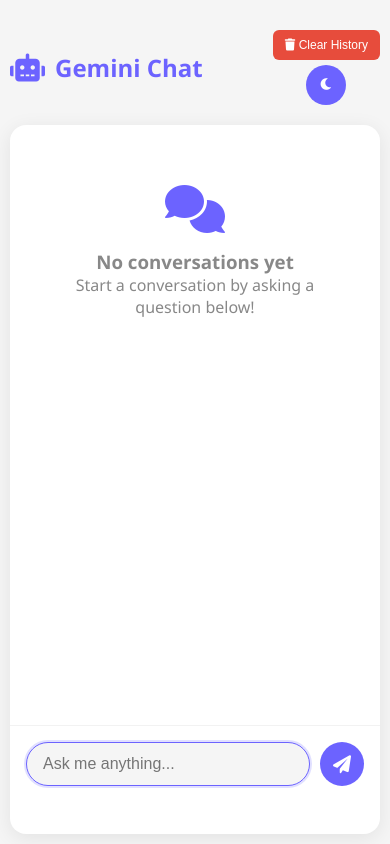
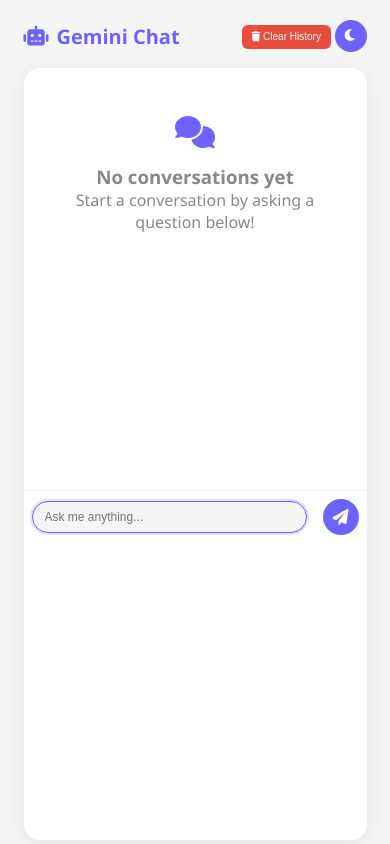
Before and after one commit to Shivambhatt2305/AI-chatbot, a Flask app: page / in a window 390 px wide. Run offline with Flask 3, Linux system fonts and the light colour scheme; some libraries are stand-ins or nearby versions.

Commit message:
Update index.html

```diff
--- a/templates/index.html
+++ b/templates/index.html
@@ -50,9 +50,9 @@
         }
 
         .container {
-            max-width: 900px;
+            max-width: 90%;
             margin: 0 auto;
-            padding: 20px;
+            padding: 1rem;
             width: 100%;
             flex-grow: 1;
             display: flex;
@@ -63,26 +63,28 @@
             display: flex;
             align-items: center;
             justify-content: space-between;
-            padding: 20px 0;
+            padding: 1rem 0;
+            flex-wrap: wrap;
         }
 
         .app-title {
             display: flex;
             align-items: center;
-            gap: 10px;
-            font-size: 24px;
+            gap: 0.5rem;
+            font-size: clamp(1.5rem, 5vw, 1.8rem);
             font-weight: 700;
             color: var(--primary-color);
         }
 
         .app-title i {
-            font-size: 28px;
+            font-size: clamp(1.6rem, 5vw, 2rem);
         }
 
         .header-controls {
             display: flex;
-            gap: 10px;
+            gap: 0.5rem;
             align-items: center;
+            flex-wrap: wrap;
         }
 
         .clear-history-btn {
@@ -90,9 +92,9 @@
             color: white;
             border: none;
             border-radius: 6px;
-            padding: 8px 12px;
+            padding: 0.5rem 0.75rem;
             cursor: pointer;
-            font-size: 12px;
+            font-size: clamp(0.75rem, 3vw, 0.875rem);
             transition: var(--transition);
             text-decoration: none;
         }
@@ -106,8 +108,8 @@
             color: white;
             border: none;
             border-radius: 50%;
-            width: 40px;
-            height: 40px;
+            width: 2.5rem;
+            height: 2.5rem;
             cursor: pointer;
             display: flex;
             align-items: center;
@@ -130,15 +132,15 @@
         }
 
         .chat-messages {
-            padding: 20px;
+            padding: 1rem;
             overflow-y: auto;
             flex-grow: 1;
-            max-height: 600px;
+            max-height: 70vh;
         }
 
         .conversation-group {
-            margin-bottom: 30px;
-            padding-bottom: 20px;
+            margin-bottom: 1.5rem;
+            padding-bottom: 1rem;
             border-bottom: 1px solid rgba(0, 0, 0, 0.1);
         }
 
@@ -315,22 +318,25 @@
         }
 
         .input-container {
-            padding: 16px;
+            padding: 1rem;
             background-color: var(--bg-color);
             border-top: 1px solid rgba(0, 0, 0, 0.05);
             display: flex;
             align-items: center;
+            flex-wrap: wrap;
+            gap: 0.5rem;
         }
 
         .message-input {
             flex-grow: 1;
-            padding: 12px 16px;
+            padding: 0.75rem 1rem;
             border: 1px solid #ddd;
-            border-radius: 24px;
-            font-size: 16px;
+            border-radius: 1.5rem;
+            font-size: clamp(0.875rem, 3vw, 1rem);
             background-color: var(--secondary-color);
             color: var(--text-color);
             transition: var(--transition);
+            min-width: 0;
         }
 
         .message-input:focus {
@@ -344,9 +350,9 @@
             color: white;
             border: none;
             border-radius: 50%;
-            width: 44px;
-            height: 44px;
-            margin-left: 10px;
+            width: 2.75rem;
+            height: 2.75rem;
+            margin-left: 0.5rem;
             cursor: pointer;
             display: flex;
             align-items: center;
@@ -359,18 +365,18 @@
         }
 
         .send-button i {
-            font-size: 18px;
+            font-size: clamp(1rem, 3vw, 1.125rem);
         }
 
         .empty-state {
             text-align: center;
-            padding: 40px 20px;
+            padding: 2rem 1rem;
             color: #888;
         }
 
         .empty-state i {
-            font-size: 48px;
-            margin-bottom: 16px;
+            font-size: clamp(2rem, 6vw, 3rem);
+            margin-bottom: 1rem;
             color: var(--primary-color);
         }
 
@@ -389,16 +395,71 @@
             font-weight: 500;
         }
 
+        /* Responsive Adjustments */
         @media (max-width: 768px) {
             .container {
-                padding: 10px;
+                padding: 0.5rem;
             }
             .message {
-                max-width: 90%;
+                max-width: 95%;
             }
             .header-controls {
                 flex-direction: column;
-                gap: 5px;
+                gap: 0.5rem;
+            }
+            .app-title {
+                font-size: clamp(1.25rem, 4vw, 1.5rem);
+            }
+            .app-title i {
+                font-size: clamp(1.25rem, 4vw, 1.75rem);
+            }
+            .chat-messages {
+                max-height: 60vh;
+            }
+            .message-bubble {
+                padding: 0.5rem 0.75rem;
+                font-size: clamp(0.75rem, 2.5vw, 0.875rem);
+            }
+            .solution-container {
+                padding: 0.75rem;
+            }
+            .input-container {
+                padding: 0.5rem;
+            }
+            .message-input {
+                padding: 0.5rem 0.75rem;
+                font-size: clamp(0.75rem, 2.5vw, 0.875rem);
+            }
+            .send-button {
+                width: 2.25rem;
+                height: 2.25rem;
+            }
+        }
+
+        @media (max-width: 480px) {
+            .container {
+                padding: 0.25rem;
+            }
+            .header-controls {
+                flex-direction: row;
+                gap: 0.25rem;
+            }
+            .clear-history-btn, .copy-button {
+                padding: 0.4rem 0.6rem;
+                font-size: clamp(0.625rem, 2.5vw, 0.75rem);
+            }
+            .theme-toggle {
+                width: 2rem;
+                height: 2rem;
+            }
+            .chat-messages {
+                max-height: 50vh;
+            }
+            .solution-content h1 { font-size: clamp(0.875rem, 3.5vw, 1rem); }
+            .solution-content h2 { font-size: clamp(0.75rem, 3vw, 0.875rem); }
+            .solution-content h3 { font-size: clamp(0.625rem, 2.5vw, 0.75rem); }
+            .solution-content {
+                font-size: clamp(0.75rem, 2.5vw, 0.875rem);
             }
         }
     </style>
```
Also changed, not shown: other parts of templates/index.html (+38 -37 lines).
